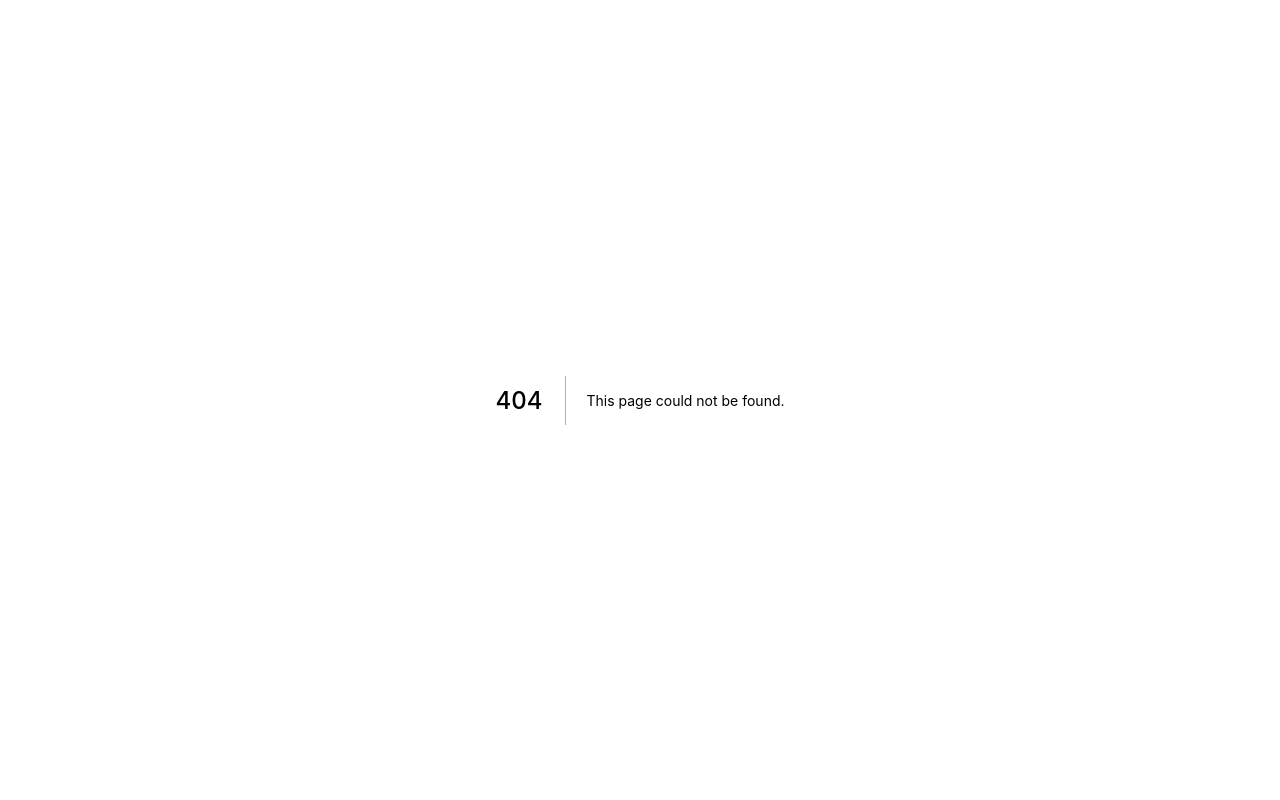
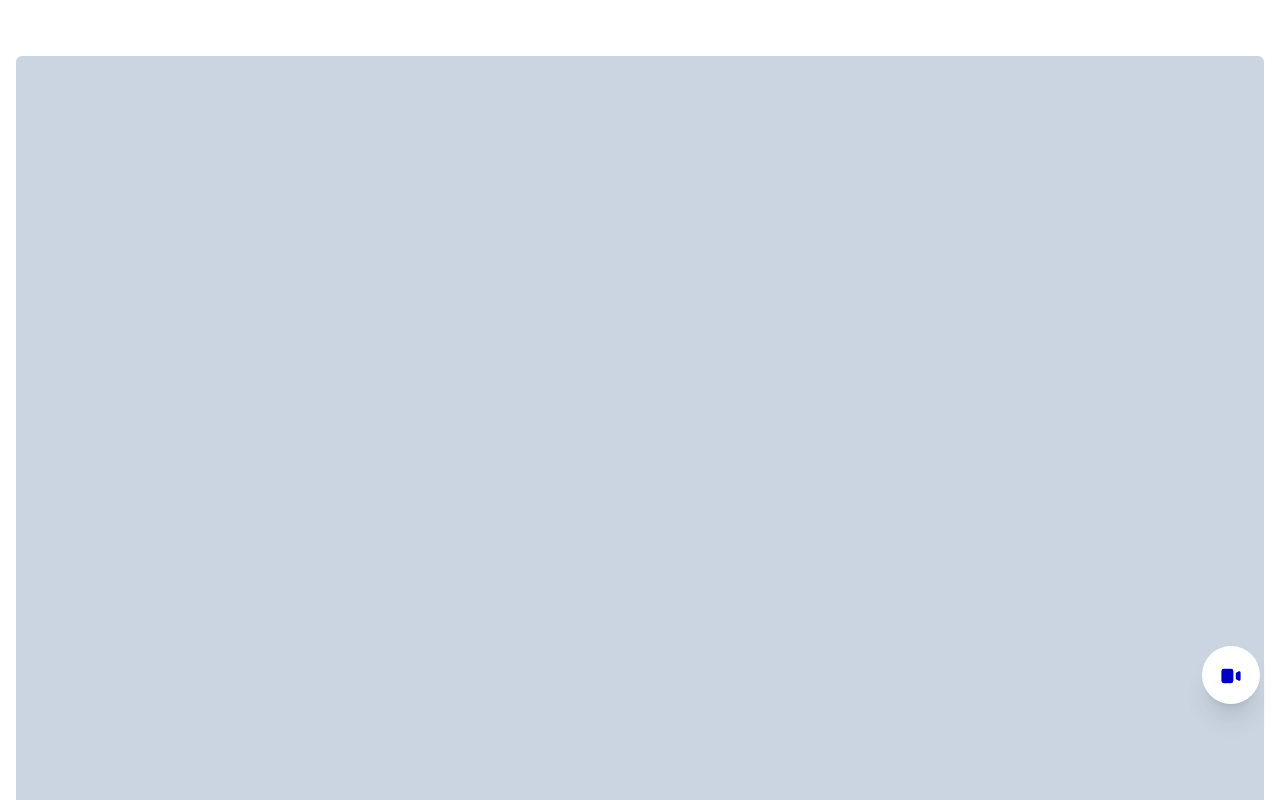
Before and after one commit to hyemin23/livestore, a Next.js app: page /live in a window 1280 px wide. Before the commit this address had no page. Shown: the top 800 px of the page. Built offline with nearby package versions, Linux system fonts and the light colour scheme.

Commit message:
layout: video page layout

```diff
--- /dev/null
+++ b/pages/live/index.tsx
@@ -0,0 +1,39 @@
+import { NextPage } from "next";
+import React from "react";
+
+const Live: NextPage = () => {
+  return (
+    <div className="py-10  divide-y-2 space-y-4">
+      {Array.from(
+        {
+          length: 20,
+        },
+        () =>
+          Array(20).fill({
+            title: "test 영상",
+          })
+      ).map((data: any, index) => {
+        return (
+          <div key={index} className="pt-4 px-4">
+            <div className="w-full bg-slate-300 rounded-md shadow-sm aspect-square" />
+            <h3 className="font-medium text-gray-700 text-lg mt-2">
+              {data[index].title}
+            </h3>
+          </div>
+        );
+      })}
+      <button className="fixed bottom-24 right-5 bg-white rounded-full p-4 text-primary border border-primary shadow-xl hover:bg-primary hover:text-white transition-colors cursor-pointer border-transparent">
+        <svg
+          className="w-6 h-6"
+          fill="currentColor"
+          viewBox="0 0 20 20"
+          xmlns="http://www.w3.org/2000/svg"
+        >
+          <path d="M2 6a2 2 0 012-2h6a2 2 0 012 2v8a2 2 0 01-2 2H4a2 2 0 01-2-2V6zM14.553 7.106A1 1 0 0014 8v4a1 1 0 00.553.894l2 1A1 1 0 0018 13V7a1 1 0 00-1.447-.894l-2 1z"></path>
+        </svg>
+      </button>
+    </div>
+  );
+};
+
+export default Live;
```
